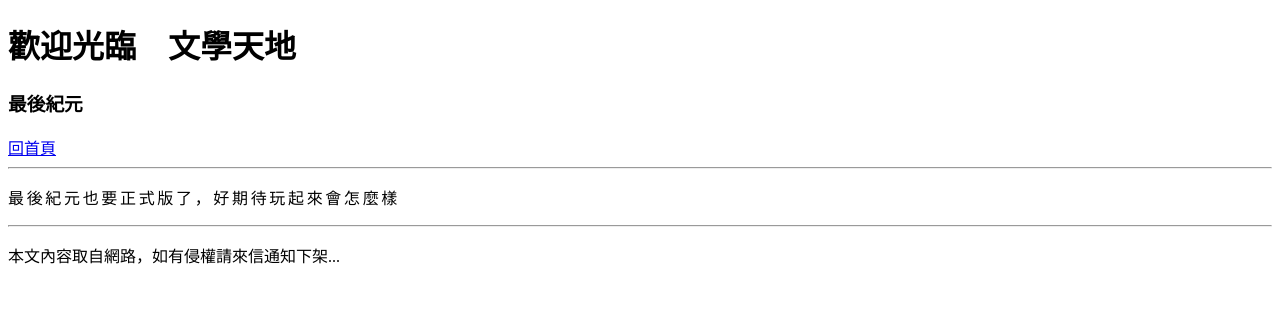
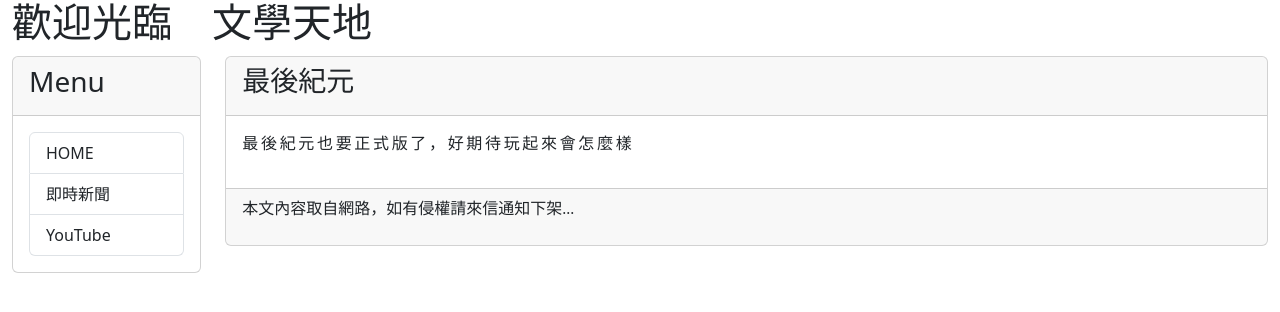
Before and after one commit to Ianssss-dd/mblog, a Django app: a page that uses templates/base.html in a window 1280 px wide. Shown: the top 312 px of the page. Run offline with Django 4.2, Linux system fonts and the light colour scheme; data comes from the database, SQL or seed files in the repository.

Commit message:
modifieds

```diff
--- a/templates/base.html
+++ b/templates/base.html
@@ -7,15 +7,47 @@
     <title>
         {% block title %} {% endblock %}
     </title>
+    <link href="https://cdn.jsdelivr.net/npm/bootstrap@5.3.3/dist/css/bootstrap.min.css" rel="stylesheet"
+        integrity="sha384-QWTKZyjpPEjISv5WaRU9OFeRpok6YctnYmDr5pNlyT2bRjXh0JMhjY6hW+ALEwIH" crossorigin="anonymous">
 </head>
 
 <body>
-    {% include 'header.html' %}
-    {% block headmessage %} {% endblock %}
-    <hr>
-    {% block content %} {% endblock %}
-    <hr>
-    {% include 'footer.html' %}
+    <div class="container-fluid">
+        {% include 'header.html' %}
+        <div class="row">
+            <div class="col-sm-2 col-md-2">
+                <div class="card">
+                    <div class="card-header">
+                        <h3>Menu</h3>
+                    </div>
+                    <div class="card-body">
+                        <div class="list-group">
+                            <a href="/" class="list-group-item">HOME</a>
+                            <a href="https://google.com/news" class="list-group-item">即時新聞</a>
+                            <a href="https://youtube.com/" class="list-group-item">YouTube</a>
+                        </div>
+                    </div>
+                </div>
+            </div>
+            <div class="col-sm-10 col-md-10">
+                <div class="card">
+                    <div class="card-header">
+                        {% block headmessage %} {% endblock %}
+                    </div>
+                    <div class="card-body">
+                        {% block content %} {% endblock %}
+                    </div>
+                    <div class="card-footer">
+                        {% include 'footer.html' %}
+                    </div>
+                </div>
+            </div>
+        </div>
+
+    </div>
+    <script src="https://cdn.jsdelivr.net/npm/bootstrap@5.3.3/dist/js/bootstrap.bundle.min.js"
+        integrity="sha384-YvpcrYf0tY3lHB60NNkmXc5s9fDVZLESaAA55NDzOxhy9GkcIdslK1eN7N6jIeHz"
+        crossorigin="anonymous"></script>
 </body>
 
 </html>
--- a/templates/post.html
+++ b/templates/post.html
@@ -2,7 +2,6 @@
 {% block title %} {{post.title}} - 文學天地 {% endblock %}
 {% block headmessage %}
 <h3 style="font-family: 微軟正黑體;">{{ post.title }}</h3>
-<a style="font-family: 微軟正黑體;" href="/">回首頁</a>
 {% endblock %}
 {% block content %}
 <p style="font-family: 微軟正黑體;font-size: 12pt;letter-spacing: 2pt;">{{post.body}}</p>
```
